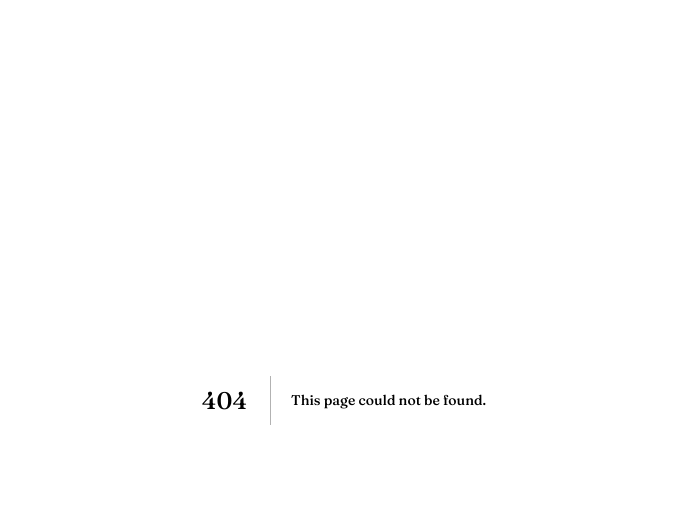
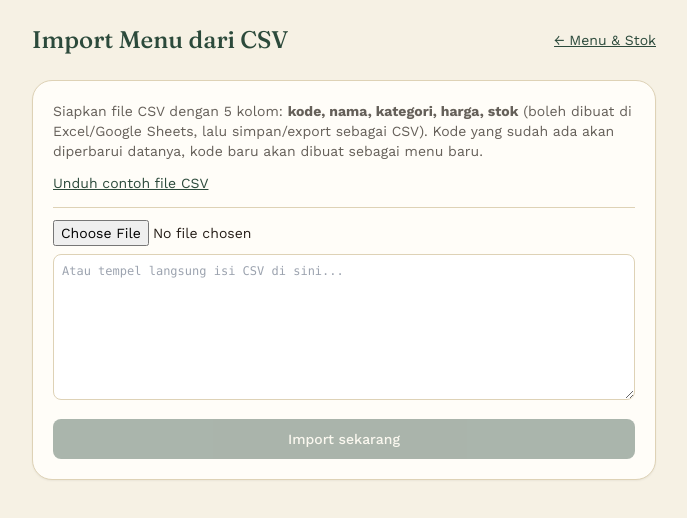
Before and after one commit to NinoTama/Kasir-Cafe, a Next.js app: page /admin/produk/import in a window 1280 px wide. Before the commit this address had no page. Shown: the top 518 px of the page, without its empty margins (296-983 px from the left). Built offline with nearby package versions, Linux system fonts and the light colour scheme.

Commit message:
tambah fitur import csv

```diff
--- /dev/null
+++ b/app/admin/produk/import/page.tsx
@@ -0,0 +1,119 @@
+"use client";
+import { useRef, useState } from "react";
+import { useRouter } from "next/navigation";
+import Link from "next/link";
+
+const CONTOH = `kode,nama,kategori,harga,stok
+K01,Espresso Singolo,Kopi,18000,50
+K06,Caffe Latte,Kopi,25000,50
+Z01,Pizza Margherita,Pizza,65000,20
+D01,Tiramisu,Dessert,35000,15`;
+
+export default function ImportProdukPage() {
+  const router = useRouter();
+  const fileRef = useRef<HTMLInputElement>(null);
+  const [teks, setTeks] = useState("");
+  const [loading, setLoading] = useState(false);
+  const [hasil, setHasil] = useState<{ dibuat: number; diperbarui: number; totalBaris: number; errorBaris: string[] } | null>(null);
+  const [error, setError] = useState("");
+
+  function pilihFile(e: React.ChangeEvent<HTMLInputElement>) {
+    const file = e.target.files?.[0];
+    if (!file) return;
+    const reader = new FileReader();
+    reader.onload = () => setTeks(String(reader.result ?? ""));
+    reader.readAsText(file);
+  }
+
+  async function proses() {
+    setLoading(true);
+    setError("");
+    setHasil(null);
+    try {
+      const r = await fetch("/api/produk/import", {
+        method: "POST",
+        headers: { "Content-Type": "application/json" },
+        body: JSON.stringify({ csv: teks }),
+      });
+      const d = await r.json();
+      if (!r.ok) throw new Error(d.error ?? "Gagal import");
+      setHasil(d);
+      router.refresh();
+    } catch (e) {
+      setError(e instanceof Error ? e.message : "Gagal import");
+    } finally {
+      setLoading(false);
+    }
+  }
+
+  function unduhContoh() {
+    const blob = new Blob([CONTOH], { type: "text/csv;charset=utf-8" });
+    const url = URL.createObjectURL(blob);
+    const a = document.createElement("a");
+    a.href = url;
+    a.download = "contoh-menu.csv";
+    a.click();
+    URL.revokeObjectURL(url);
+  }
+
+  return (
+    <main className="min-h-screen bg-cream">
+      <div className="mx-auto max-w-2xl space-y-6 p-6">
+        <div className="flex items-center justify-between">
+          <div className="font-display text-2xl text-pine">Import Menu dari CSV</div>
+          <Link href="/admin/produk" className="text-sm text-pine underline">← Menu & Stok</Link>
+        </div>
+
+        <div className="space-y-3 rounded-2xl border border-line bg-paper p-5 shadow-sm">
+          <p className="text-sm text-ink/70">
+            Siapkan file CSV dengan 5 kolom: <b>kode, nama, kategori, harga, stok</b> (boleh
+            dibuat di Excel/Google Sheets, lalu simpan/export sebagai CSV). Kode yang sudah ada
+            akan diperbarui datanya, kode baru akan dibuat sebagai menu baru.
+          </p>
+          <button onClick={unduhContoh} className="text-sm text-pine underline">
+            Unduh contoh file CSV
+          </button>
+
+          <div className="space-y-2 border-t border-line pt-3">
+            <input ref={fileRef} type="file" accept=".csv,text/csv" onChange={pilihFile} className="text-sm" />
+            <textarea
+              value={teks}
+              onChange={(e) => setTeks(e.target.value)}
+              rows={8}
+              placeholder="Atau tempel langsung isi CSV di sini..."
+              className="w-full rounded-lg border border-line bg-white p-2 font-mono text-xs outline-none focus:border-pine"
+            />
+          </div>
+
+          {error && <p className="rounded-lg border border-brick/30 bg-brick/10 p-2.5 text-sm text-brick-dark">{error}</p>}
+
+          {hasil && (
+            <div className="space-y-1 rounded-lg border border-pine/30 bg-pine/10 p-3 text-sm">
+              <p>
+                Selesai: <b>{hasil.dibuat}</b> menu baru dibuat, <b>{hasil.diperbarui}</b> menu diperbarui, dari {hasil.totalBaris} baris.
+              </p>
+              {hasil.errorBaris.length > 0 && (
+                <div className="text-brick-dark">
+                  <p>{hasil.errorBaris.length} baris dilewati:</p>
+                  <ul className="list-disc pl-5">
+                    {hasil.errorBaris.map((e, i) => (
+                      <li key={i}>{e}</li>
+                    ))}
+                  </ul>
+                </div>
+              )}
+            </div>
+          )}
+
+          <button
+            disabled={loading || !teks.trim()}
+            onClick={proses}
+            className="w-full rounded-lg bg-pine p-2.5 text-sm font-medium text-cream transition hover:bg-pine-dark disabled:opacity-40"
+          >
+            {loading ? "Memproses..." : "Import sekarang"}
+          </button>
+        </div>
+      </div>
+    </main>
+  );
+}
--- /dev/null
+++ b/app/api/produk/import/route.ts
@@ -0,0 +1,63 @@
+import { NextResponse } from "next/server";
+import { prisma } from "@/lib/prisma";
+import { requireRole } from "@/lib/auth";
+
+// Parser CSV sederhana: cukup untuk format "kode,nama,kategori,harga,stok"
+// tanpa koma di dalam nilai (nama menu dan kategori tidak boleh mengandung koma).
+function parseCsv(teks: string) {
+  const baris = teks.split(/\r?\n/).map((b) => b.trim()).filter(Boolean);
+  if (baris.length === 0) return [];
+  const header = baris[0].toLowerCase();
+  const mulaiDari = header.includes("kode") || header.includes("nama") ? 1 : 0; // lewati baris judul kalau ada
+  return baris.slice(mulaiDari).map((b, i) => {
+    const kolom = b.split(",").map((k) => k.trim());
+    return { baris: mulaiDari + i + 1, kode: kolom[0], nama: kolom[1], kategori: kolom[2], harga: kolom[3], stok: kolom[4] };
+  });
+}
+
+// POST { csv: "kode,nama,kategori,harga,stok\n..." } -> import banyak produk sekaligus.
+// Kode yang sudah ada akan DIPERBARUI (harga/stok/kategori/nama), bukan dobel.
+export async function POST(req: Request) {
+  try {
+    await requireRole("ADMIN");
+  } catch {
+    return NextResponse.json({ error: "Tidak diizinkan" }, { status: 403 });
+  }
+
+  const { csv } = await req.json();
+  if (typeof csv !== "string" || !csv.trim()) {
+    return NextResponse.json({ error: "File CSV kosong" }, { status: 400 });
+  }
+
+  const baris = parseCsv(csv);
+  if (baris.length === 0) return NextResponse.json({ error: "Tidak ada baris data" }, { status: 400 });
+  if (baris.length > 500) return NextResponse.json({ error: "Maksimal 500 baris sekali import" }, { status: 400 });
+
+  const errorBaris: string[] = [];
+  let dibuat = 0;
+  let diperbarui = 0;
+
+  for (const b of baris) {
+    const kode = (b.kode ?? "").trim();
+    const nama = (b.nama ?? "").trim();
+    const kategori = (b.kategori ?? "").trim() || null;
+    const harga = Number(b.harga);
+    const stok = Number(b.stok ?? 0);
+
+    if (!kode || !nama || !Number.isFinite(harga) || harga < 0 || !Number.isFinite(stok) || stok < 0) {
+      errorBaris.push(`Baris ${b.baris}: data tidak lengkap/valid (kode="${kode}", nama="${nama}")`);
+      continue;
+    }
+
+    const ada = await prisma.product.findUnique({ where: { kode } });
+    if (ada) {
+      await prisma.product.update({ where: { kode }, data: { nama, kategori, harga, stok } });
+      diperbarui++;
+    } else {
+      await prisma.product.create({ data: { kode, nama, kategori, harga, stok } });
+      dibuat++;
+    }
+  }
+
+  return NextResponse.json({ dibuat, diperbarui, totalBaris: baris.length, errorBaris });
+}
```
Also changed, not shown: 1 other file (tests, documents, lock files or other folders).
